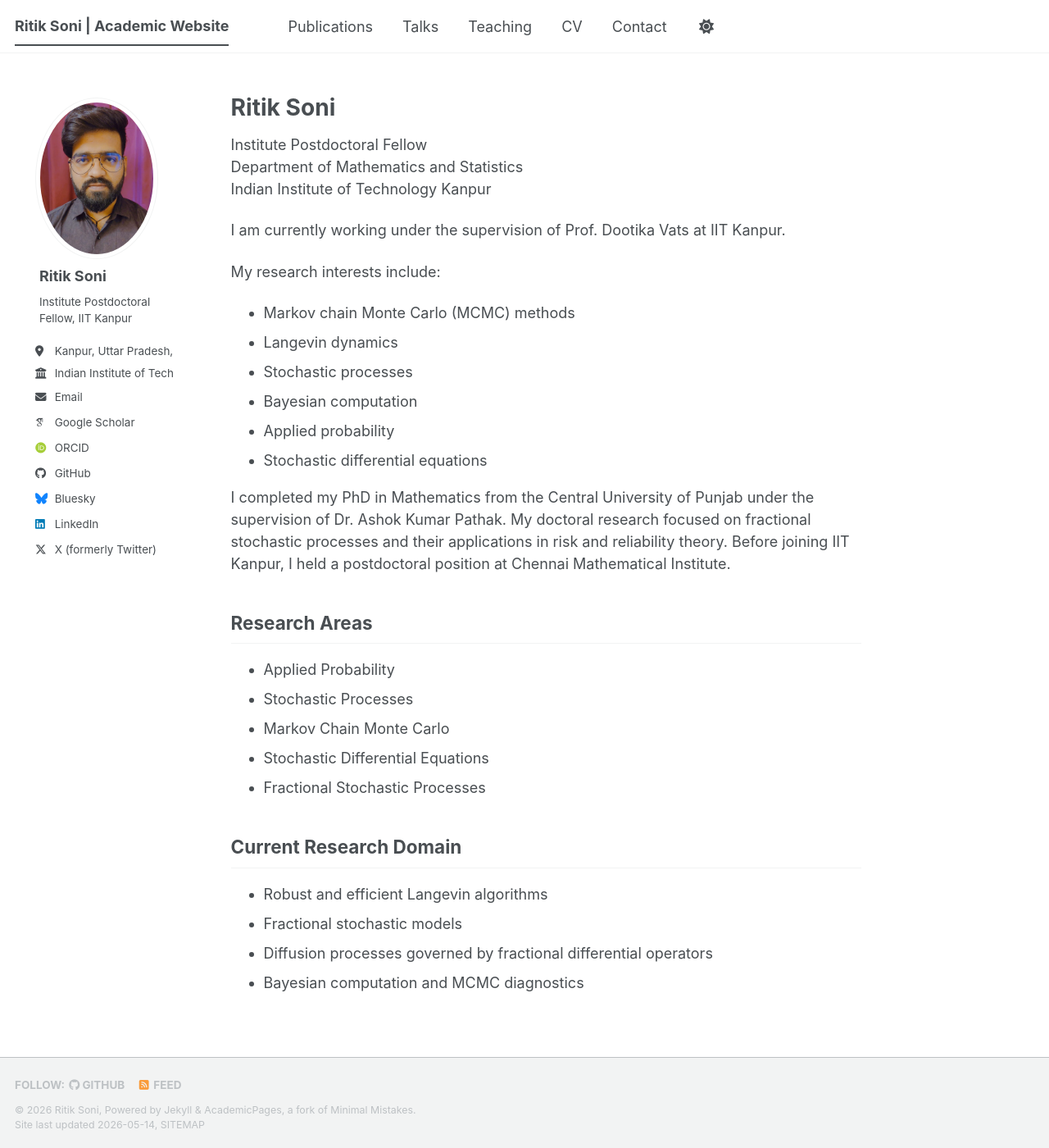
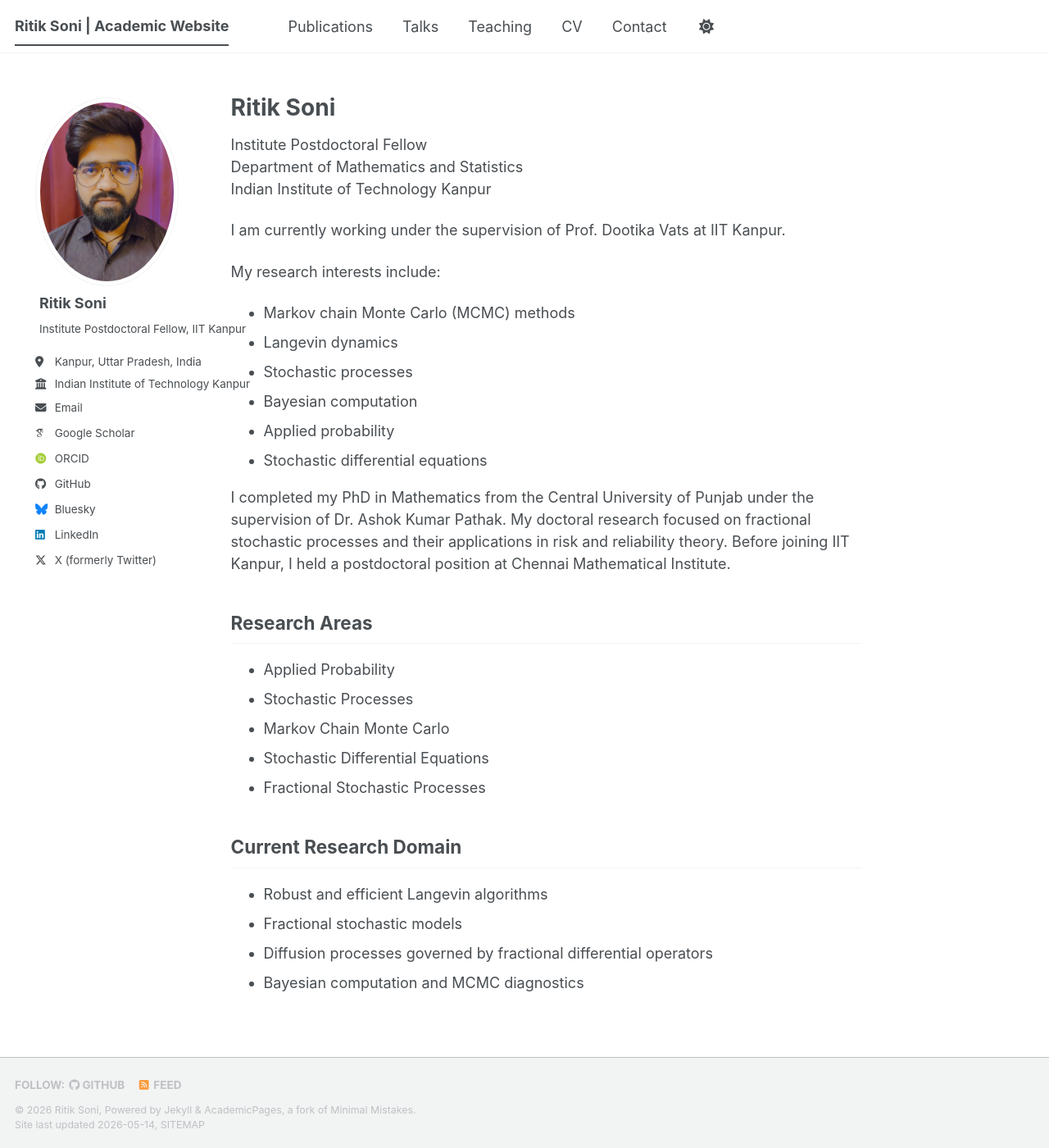
Before and after one commit to ritik824/ritik824.github.io, a Jekyll site: the page built from _pages/about.md, in a window 1280 px wide and 1400 px high. Shown: the whole window at 82% size. Built offline with Jekyll 4.4.1, drawn with Linux system fonts in a browser that asks for light colours; some web fonts are replaced; a script bundle is joined from its source files by our own code; library files that are not in the unit come from our copies.

Commit message:
Update custom.css

```diff
--- a/assets/css/custom.css
+++ b/assets/css/custom.css
@@ -1,8 +1,14 @@
 /* Sidebar spacing only (SAFE FIX) */
 
 .sidebar {
+  width: 28%;
+  min-width: 260px;
+  max-width: 380px;
+
   padding-left: 25px;
   padding-right: 20px;
+
+  box-sizing: border-box;
 }
 
 /* Add breathing space inside sidebar */
```
